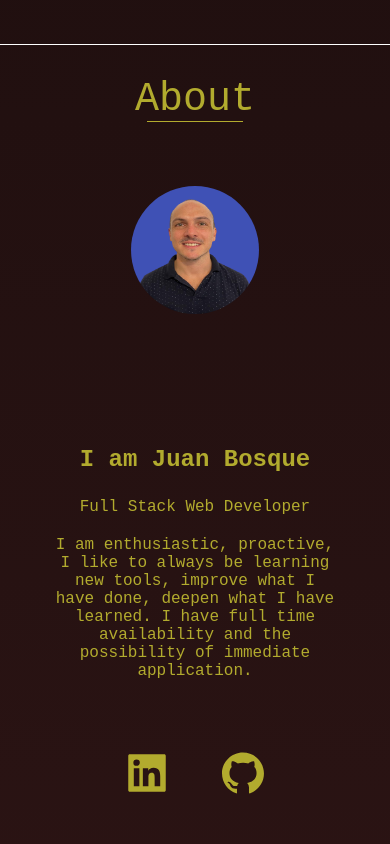
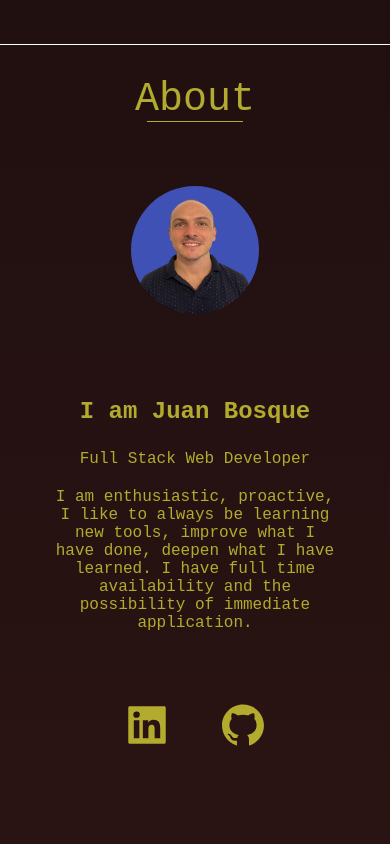
Before and after one commit to bosque-juan/portfolioreact, a React (Create React App) app: page / in a window 390 px wide. Shown: the part 800-1644 px from the top of the page. Built offline with nearby package versions, Linux system fonts and the light colour scheme.

Commit message:
about right

```diff
--- a/src/presentational/About.module.css
+++ b/src/presentational/About.module.css
@@ -70,7 +70,8 @@
     flex-direction: column;
     align-items: center;
     justify-content: flex-start;
-    left:10%
+    left:10%;
+    gap:0rem;
 
   }
   .imageAbout {
```
